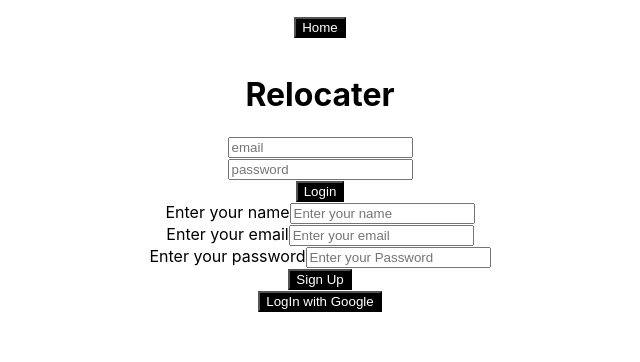
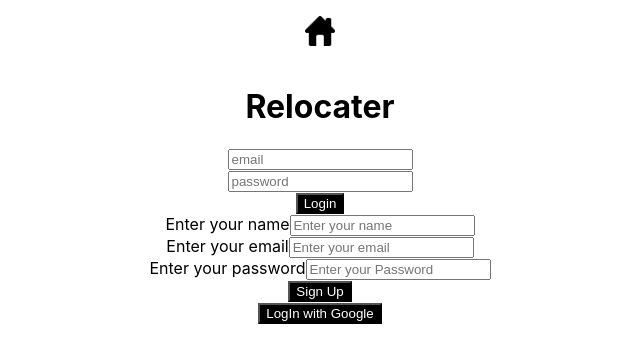
Before and after one commit to BryantCabrera/relocater, a React (Create React App) app: page / in a window 1280 px wide. Shown: the top 362 px of the page, without its empty margins (320-960 px from the left). Built offline with nearby package versions, Linux system fonts and the light colour scheme; no server answers.

Commit message:
Adds ummer's button icon

```diff
--- a/src/GraphContainer/GraphContainer.css
+++ b/src/GraphContainer/GraphContainer.css
@@ -24,3 +24,8 @@
 .compare-box {
     grid-area: compareBox;
 }
+
+#compare-icon {
+    height: 50px;
+    width: 50px;
+}
--- a/src/GraphContainer/GraphContainer.js
+++ b/src/GraphContainer/GraphContainer.js
@@ -60,7 +60,8 @@ class GraphContainer extends Component {
 
                 </div>
                 <div className="compare-box">
-                COMPARE BOX
+                {/* placeholder icons for now ? we can change them - ummer */}
+                <br></br><img id="compare-icon" src="../compare-icon.png"></img>
                 </div>
             </div>
         )
--- a/src/Header/Header.css
+++ b/src/Header/Header.css
@@ -6,3 +6,8 @@ button {
     background-color: black;
     color: white;
 }
+
+.housing-icon {
+    height: 30px;
+    width: 30px;
+}
--- a/src/Header/Header.js
+++ b/src/Header/Header.js
@@ -6,7 +6,7 @@ const Header = ( props) => {
     return (
         <header>
             <div className="nav-bar">
-                <p className="nav-home"><Link to='/home'><button>Home</button> </Link></p>
+                <p className="nav-home"><Link to='/home'><img class="housing-icon"src="../../housing-icon.png"></img></Link></p>
                 {
                     props.user._id
                         &&
```
Also changed, not shown: public/compare-icon.png (added), public/housing-icon.png (renamed from prototype/housing-icon.png).
